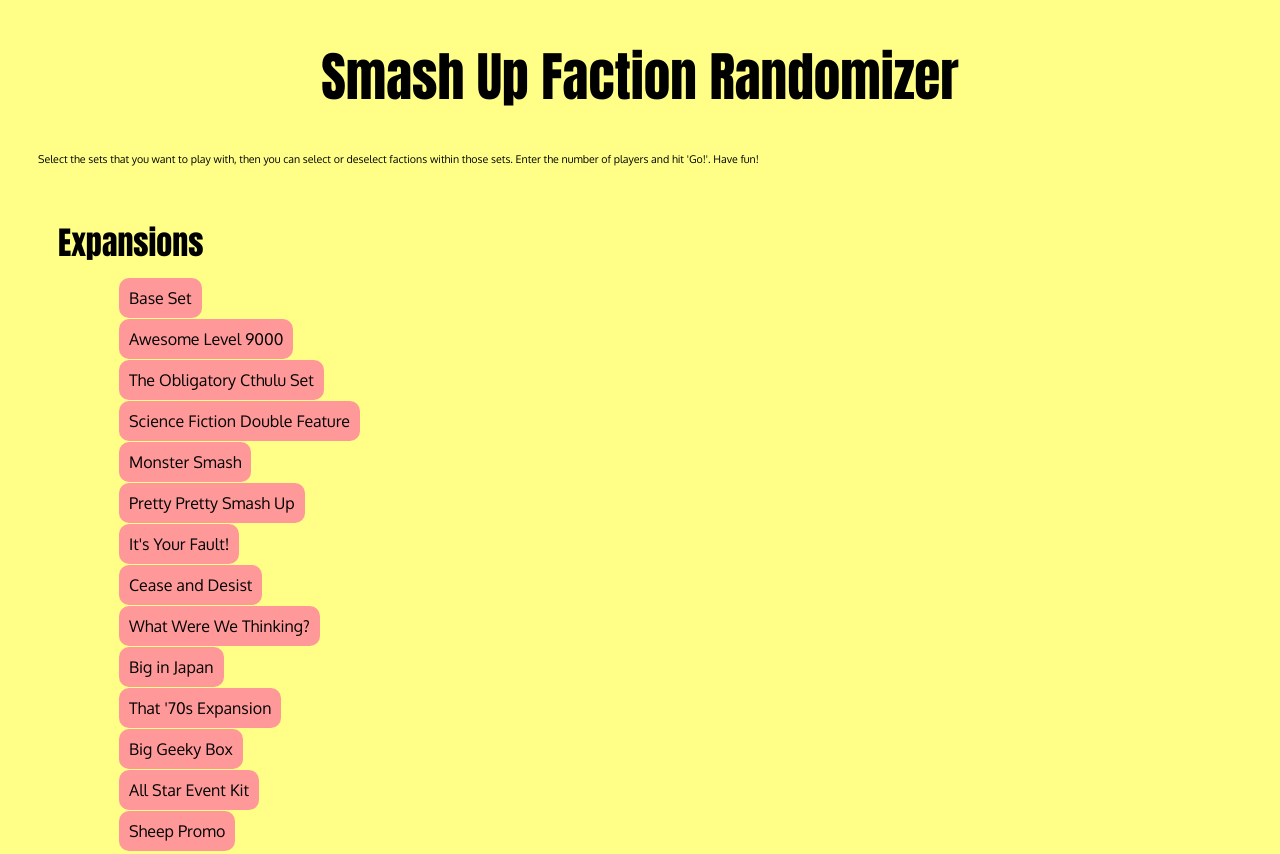
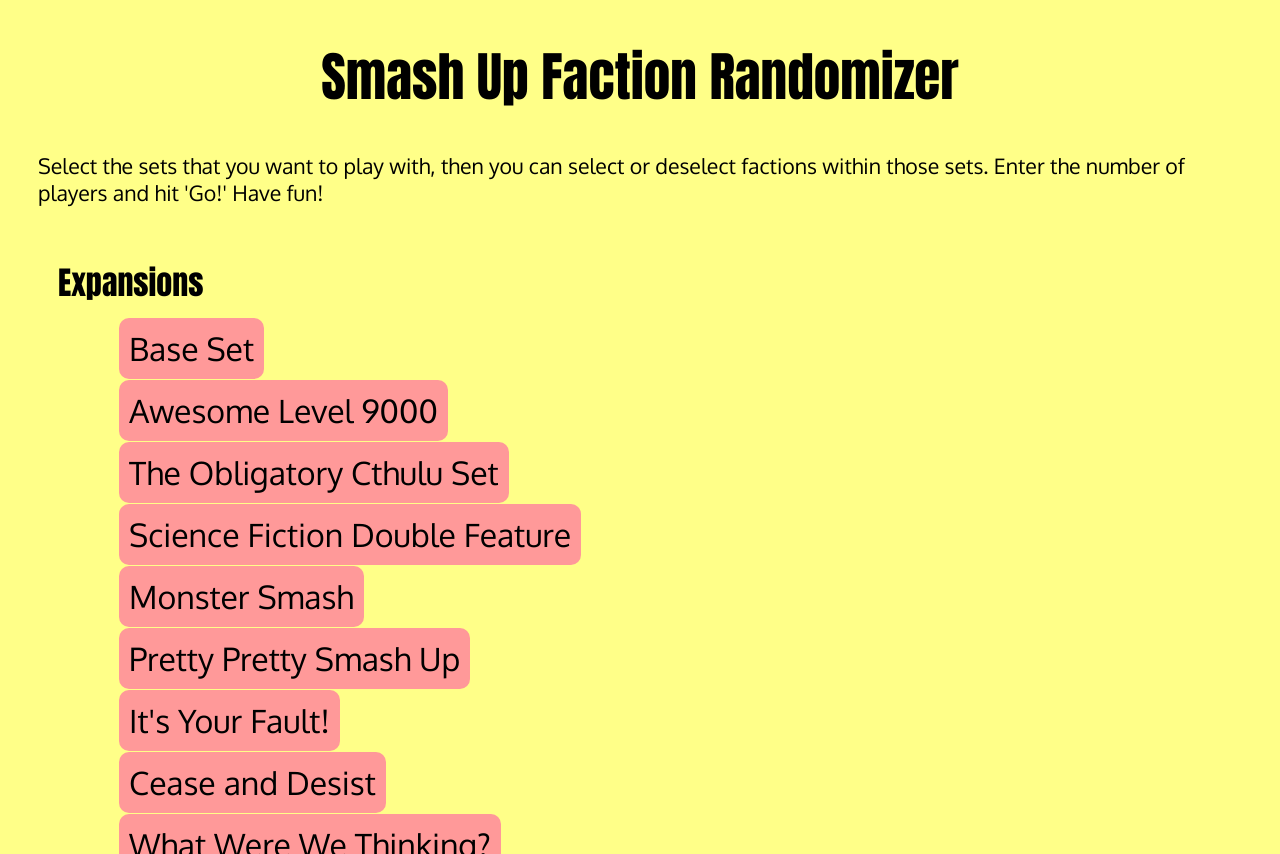
Before and after one commit to cweeks12/SmashUpRandomizer, a plain HTML site: page index.html in a window 1280 px wide. Shown: the top 854 px of the page. Drawn offline with nearby package versions, Linux system fonts and the light colour scheme; files that its build step writes are made by us from their sources; files whose address does not match are found by name.

Commit message:
Changed font sizez

```diff
--- a/index.html
+++ b/index.html
@@ -9,7 +9,7 @@
 
         <h1 id="title">Smash Up Faction Randomizer</h1>
 
-        <div id="instructions">Select the sets that you want to play with, then you can select or deselect factions within those sets. Enter the number of players and hit 'Go!'. Have fun!</div>
+        <div id="instructions">Select the sets that you want to play with, then you can select or deselect factions within those sets. Enter the number of players and hit 'Go!' Have fun!</div>
 
         <div id="app">
             <h1>Expansions</h1>
--- a/styles.css
+++ b/styles.css
@@ -24,13 +24,14 @@
 
 #instructions {
     font-family: 'Oxygen', sans-serif;
-    font-size: 8pt;
+    font-size: 16pt;
     padding: 30px;
     padding-top: 0px;
 }
 
 li {
     font-family: 'Oxygen', sans-serif;
+    font-size: 24pt;
 }
 
 #expansionsList{
@@ -40,10 +41,11 @@
 .set {
     font-style: italic;
     font-weight: 100;
-    font-size: .8em;
+    font-size: 1.3em;
 }
 
 .faction {
+    font-size: 1.5em;
 }
 
 .availableFaction {
```
